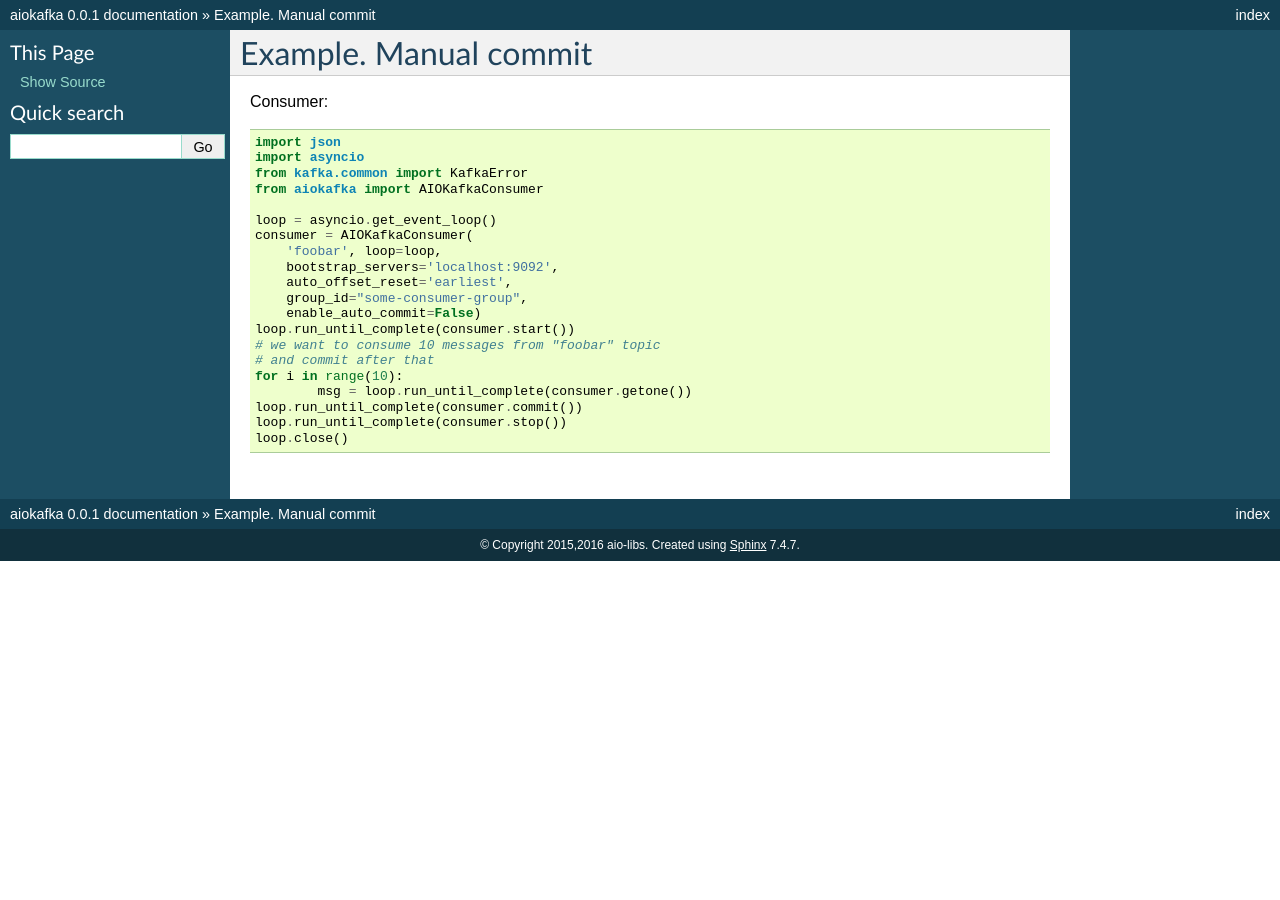
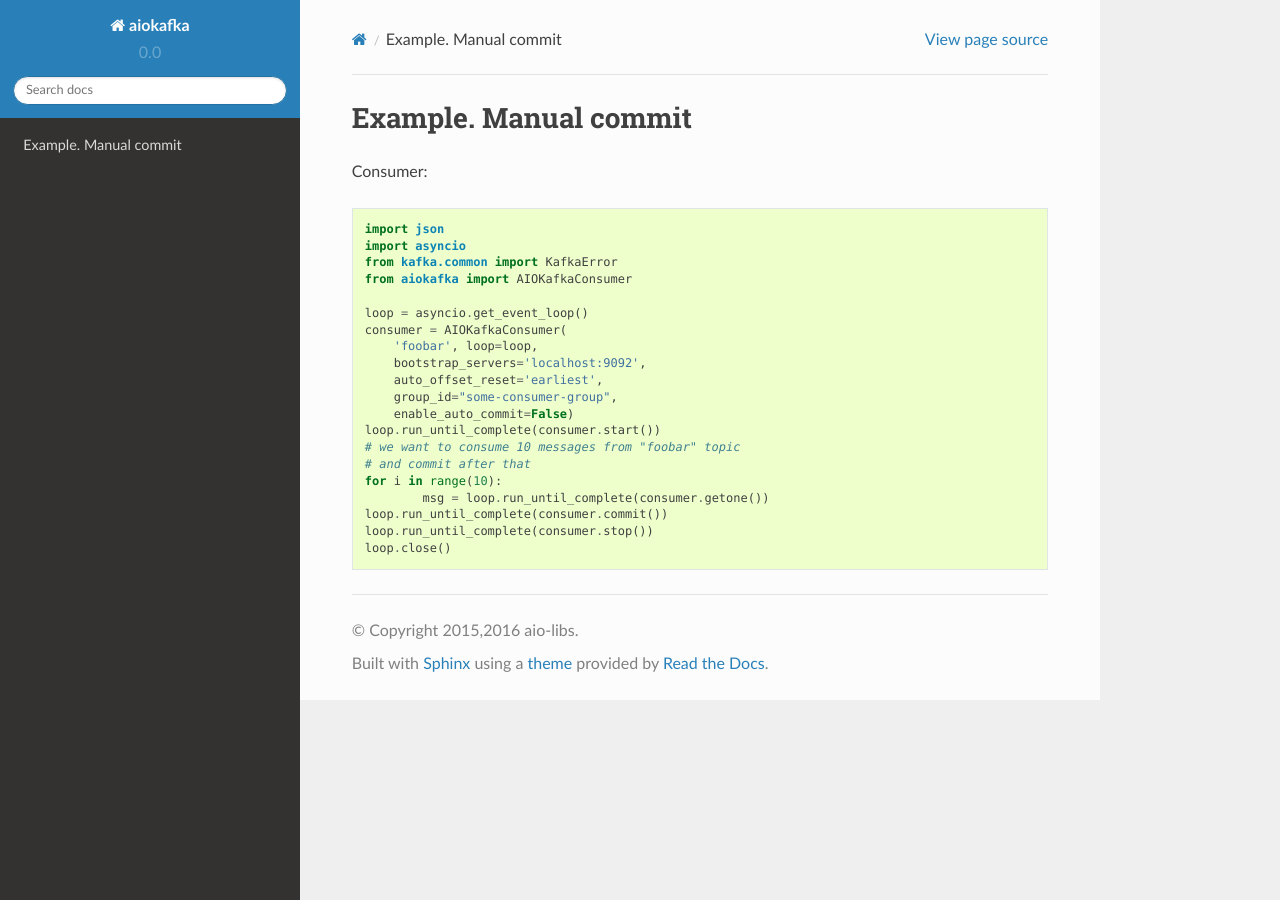
Before and after one commit to aio-libs/aiokafka, a Sphinx documentation site: the page built from docs/manual_commit.rst, in a window 1280 px wide. Built offline with Sphinx 7.4.7 and the Read the Docs theme 2.0.0, drawn with Linux system fonts in a browser that asks for light colours.

Commit message:
Added sphinx theme and sphinxcontrib-asyncio

```diff
--- a/docs/conf.py
+++ b/docs/conf.py
@@ -57,6 +57,7 @@ extensions = [
     'sphinx.ext.autodoc',
     'sphinx.ext.intersphinx',
     'sphinx.ext.viewcode',
+    'sphinxcontrib.asyncio'
 ]
 
 intersphinx_mapping = {'python': ('http://docs.python.org/3', None)}
@@ -130,13 +131,17 @@ on_rtd = os.environ.get('READTHEDOCS', None) == 'True'
 if on_rtd:
     html_theme = 'default'
 else:
-    html_theme = 'pyramid'
+    import sphinx_rtd_theme
+
+    html_theme = "sphinx_rtd_theme"
+
+    html_theme_path = [sphinx_rtd_theme.get_html_theme_path()]
 
 # -- Options for HTML output ----------------------------------------------
 
 # The theme to use for HTML and HTML Help pages.  See the documentation for
 # a list of builtin themes.
-html_theme = 'default'
+# html_theme = 'default'
 
 # Theme options are theme-specific and customize the look and feel of a theme
 # further.  For a list of options available for each theme, see the
--- a/requirements-dev.txt
+++ b/requirements-dev.txt
@@ -5,3 +5,6 @@ pytest-catchlog
 docker-py
 coveralls
 Sphinx
+
+sphinxcontrib-asyncio
+sphinx_rtd_theme
```
